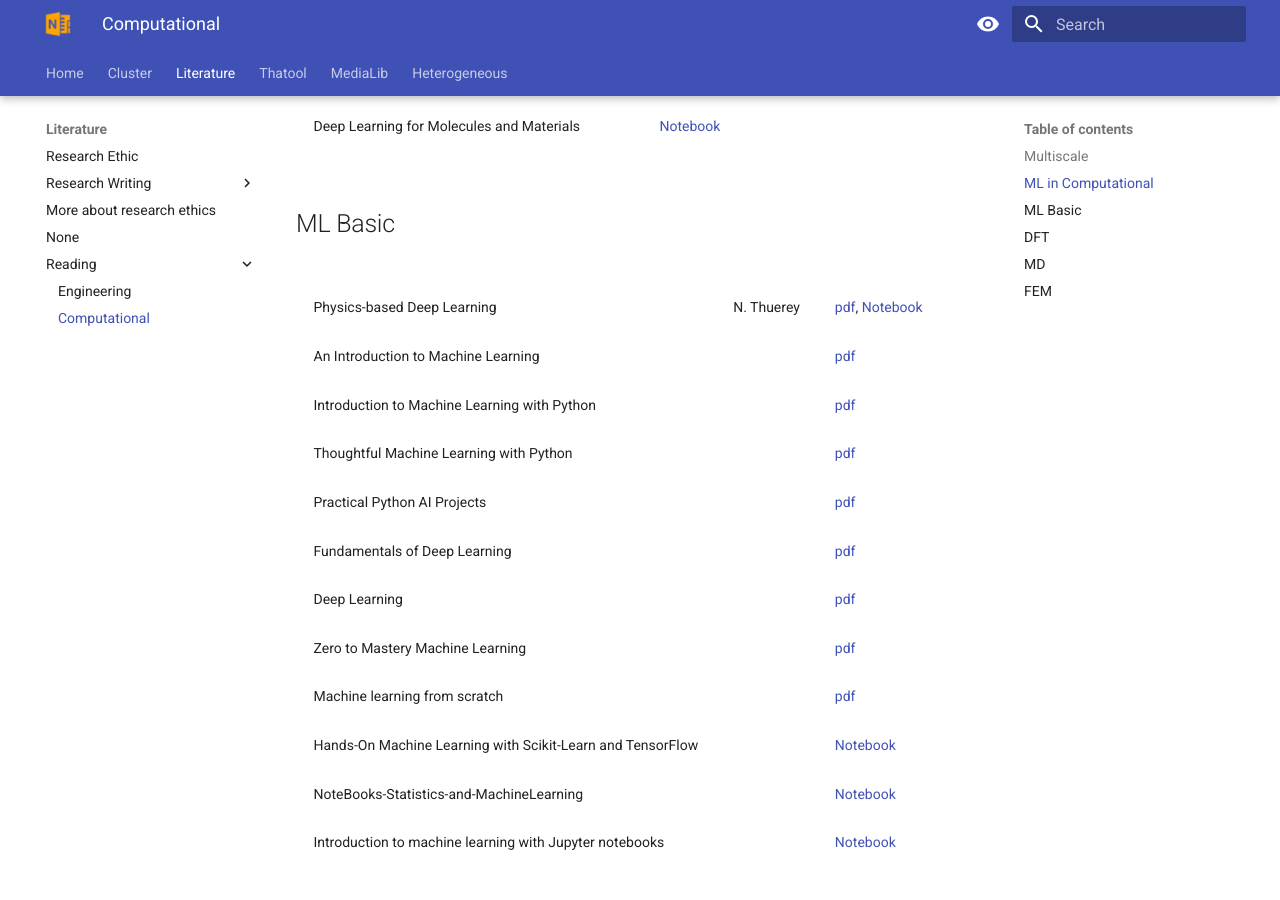
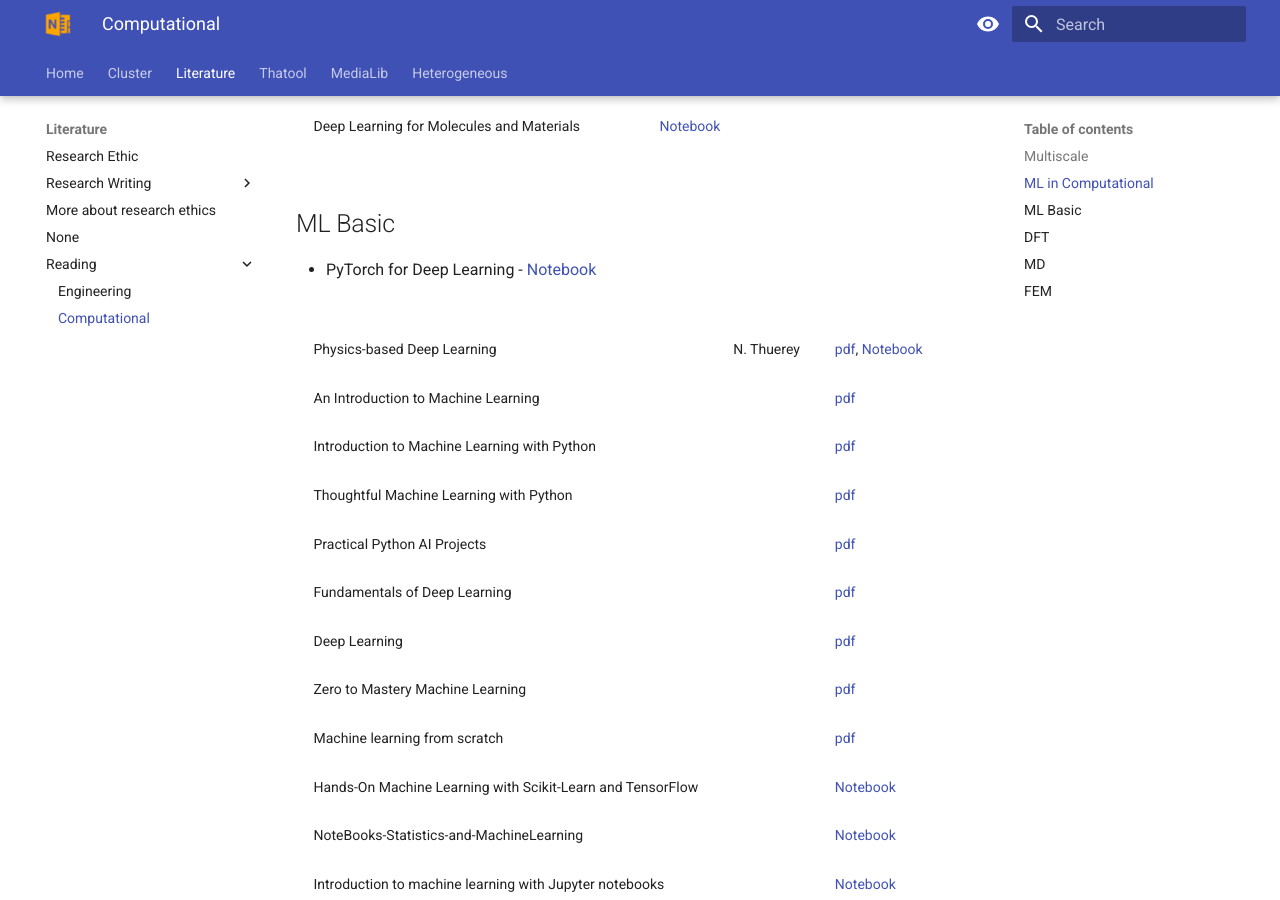
Before and after one commit to thangckt/thangckt.github.io, an MkDocs documentation site: the page built from docs/literature/reading/Comp_Methods.md, in a window 1280 px wide and 900 px high, scrolled down 661 px. Built offline with MkDocs 1.6.1 and Material for MkDocs 9.7.7, drawn with Linux system fonts in a browser that asks for light colours; the version menu is left out.

Commit message:
Update Comp_Methods.md

```diff
--- a/docs/literature/reading/Comp_Methods.md
+++ b/docs/literature/reading/Comp_Methods.md
@@ -29,6 +29,8 @@ table, td, th {border: none!important; font-size:14px; margin-top:-20px; margin-
 | Deep Learning for Molecules and Materials | [Notebook](https://dmol.pub/){target="_blank"}|
 
 ## ML Basic
+
+- PyTorch for Deep Learning - [Notebook](https://thangckt.github.io/pytorch_deep_learning){target="_blank"}
 
 |  |  |  |
 |:--|:--|:--|
```
